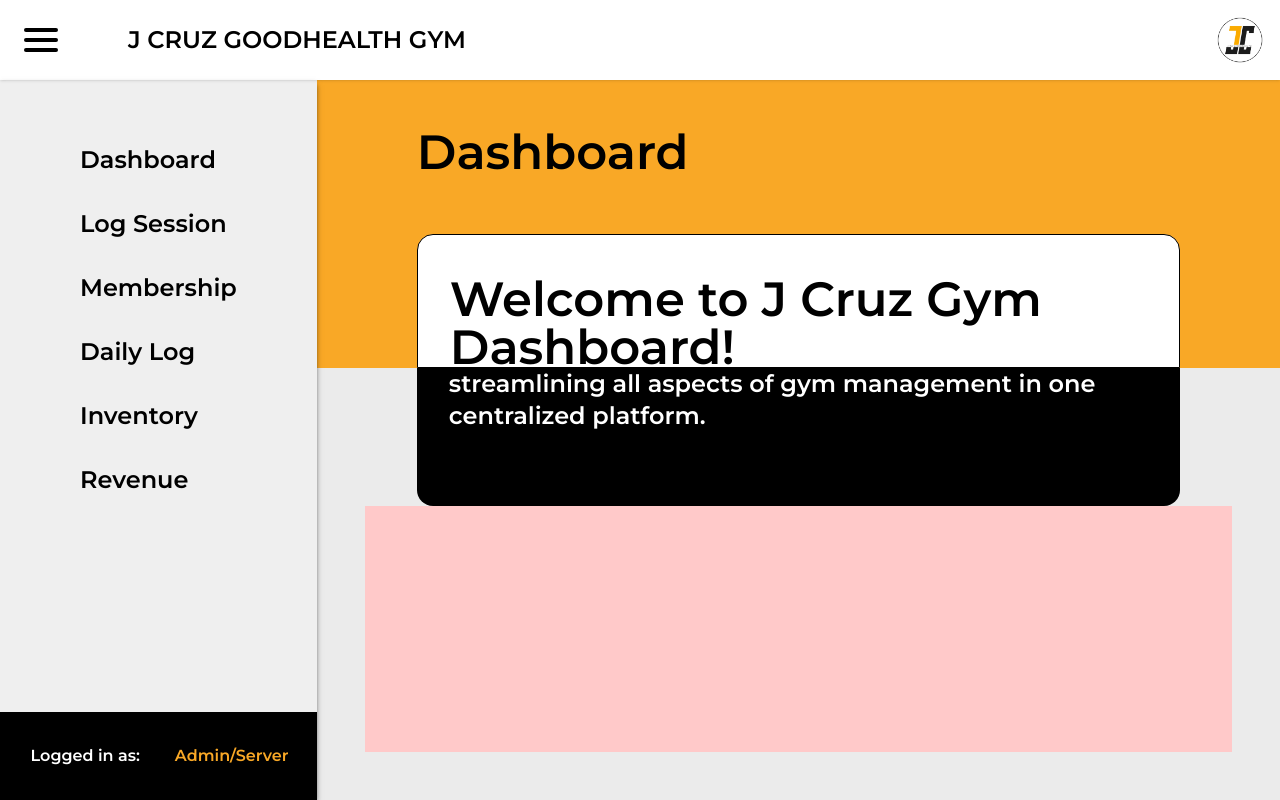
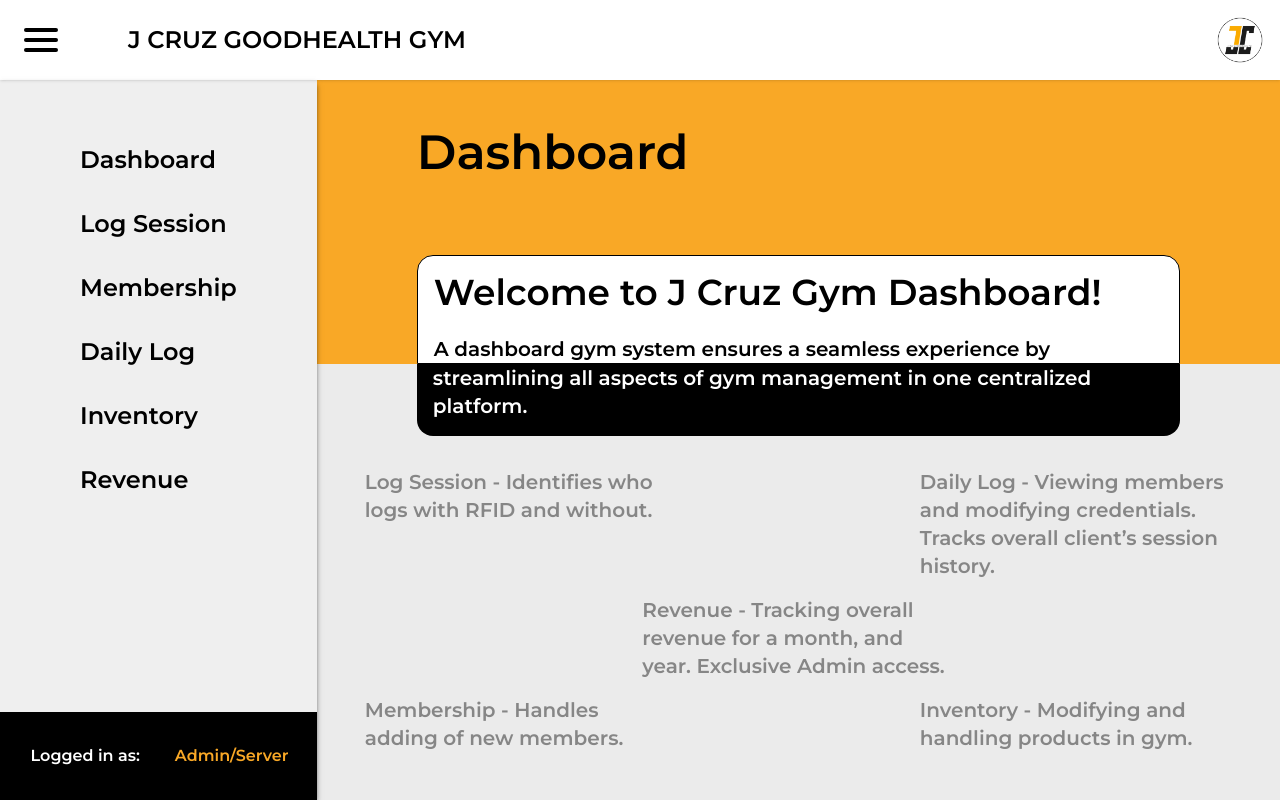
Before and after one commit to kurtrockx/GoodHealth-GYM---frontend, a React (Vite) app in the folder goodhealth-gym-desktop/: page / in a window 1280 px wide. Both pictures are taken after a click on the button 948 px from the left and 662 px from the top of the page. Built offline with nearby package versions, Linux system fonts and the light colour scheme; a web font is replaced by a local one.

Commit message:
layouting for the box and the bottom part of the dashboard

```diff
--- a/goodhealth-gym-desktop/src/components/DashboardPanel.jsx
+++ b/goodhealth-gym-desktop/src/components/DashboardPanel.jsx
@@ -9,24 +9,54 @@ export default function DashboardPanel() {
       <Navbar />
       <div className="flex flex-1">
         <NavPanel />
-        <div className="relative z-1 flex flex-1 flex-col">
-          <div className="flex h-[40%] flex-1 flex-col justify-between bg-[#f9a826] p-12 pb-0">
+        <div className="relative z-1 flex flex-1 flex-col max-md:pb-40">
+          {/* yellow top */}
+          <div className="flex flex-2/5 flex-col justify-between bg-[#f9a826] p-4 pb-0 max-xl:gap-4 md:p-12 md:pb-0">
             <h1 className="mx-auto w-[88%] text-5xl">Dashboard</h1>
-            <div className="mx-auto flex h-[56%] w-[88%] flex-col justify-between rounded-tl-2xl rounded-tr-2xl border-1 bg-white px-8 pt-10">
-              <h1 className="text-5xl">Welcome to J Cruz Gym Dashboard!</h1>
-              <h4 className="text-2xl">
+            {/* topbox */}
+            <div className="mx-auto flex w-[88%] flex-col justify-between rounded-tl-2xl rounded-tr-2xl border-1 bg-white px-4 md:pt-4 xl:h-[46%] 2xl:h-[56%] 2xl:px-8 2xl:pt-10">
+              <h1 className="text-xl sm:text-xl md:text-2xl lg:text-3xl xl:text-4xl 2xl:text-5xl">
+                Welcome to J Cruz Gym Dashboard!
+              </h1>
+              <h4 className="text-sm xl:text-xl 2xl:text-2xl">
                 A dashboard gym system ensures a seamless experience by
               </h4>
             </div>
           </div>
-          <div className="flex h-[60%] flex-col bg-[#ebebeb] p-12 pt-0">
-            <div className="mx-auto flex h-[36%] w-[88%] flex-col justify-between rounded-br-2xl rounded-bl-2xl bg-black px-8">
-              <h4 className="text-2xl text-white">
+          {/* white bottom */}
+          <div className="flex flex-3/5 flex-col bg-[#ebebeb] p-4 pt-0 md:p-12 md:pt-0">
+            {/* bottombox */}
+            <div className="mx-auto flex w-[88%] flex-col justify-between rounded-br-2xl rounded-bl-2xl bg-black px-4 pb-4 xl:h-[46%] 2xl:h-[56%] 2xl:px-8 2xl:pb-10">
+              <h4 className="text-sm text-white xl:text-xl 2xl:text-2xl">
                 streamlining all aspects of gym management in one centralized
                 platform.
               </h4>
             </div>
-            <div className="flex flex-1 justify-between bg-red-200"></div>
+            <div className="md:text-md flex flex-1 flex-col gap-4 pt-8 sm:text-sm lg:text-lg xl:text-xl 2xl:text-2xl">
+              <div className="flex justify-between">
+                <h4 className="max-w-[36%] flex-1 text-[#868686]">
+                  Log Session - Identifies who logs with RFID and without.
+                </h4>
+                <h4 className="max-w-[36%] flex-1 text-[#868686]">
+                  Daily Log - Viewing members and modifying credentials. Tracks
+                  overall client’s session history.
+                </h4>
+              </div>
+              <div className="flex justify-center">
+                <h4 className="max-w-[36%] flex-1 text-[#868686]">
+                  Revenue - Tracking overall revenue for a month, and year.
+                  Exclusive Admin access.
+                </h4>
+              </div>
+              <div className="flex justify-between">
+                <h4 className="max-w-[36%] flex-1 text-[#868686]">
+                  Membership - Handles adding of new members.
+                </h4>
+                <h4 className="max-w-[36%] flex-1 text-[#868686]">
+                  Inventory - Modifying and handling products in gym.
+                </h4>
+              </div>
+            </div>
           </div>
         </div>
       </div>
```
